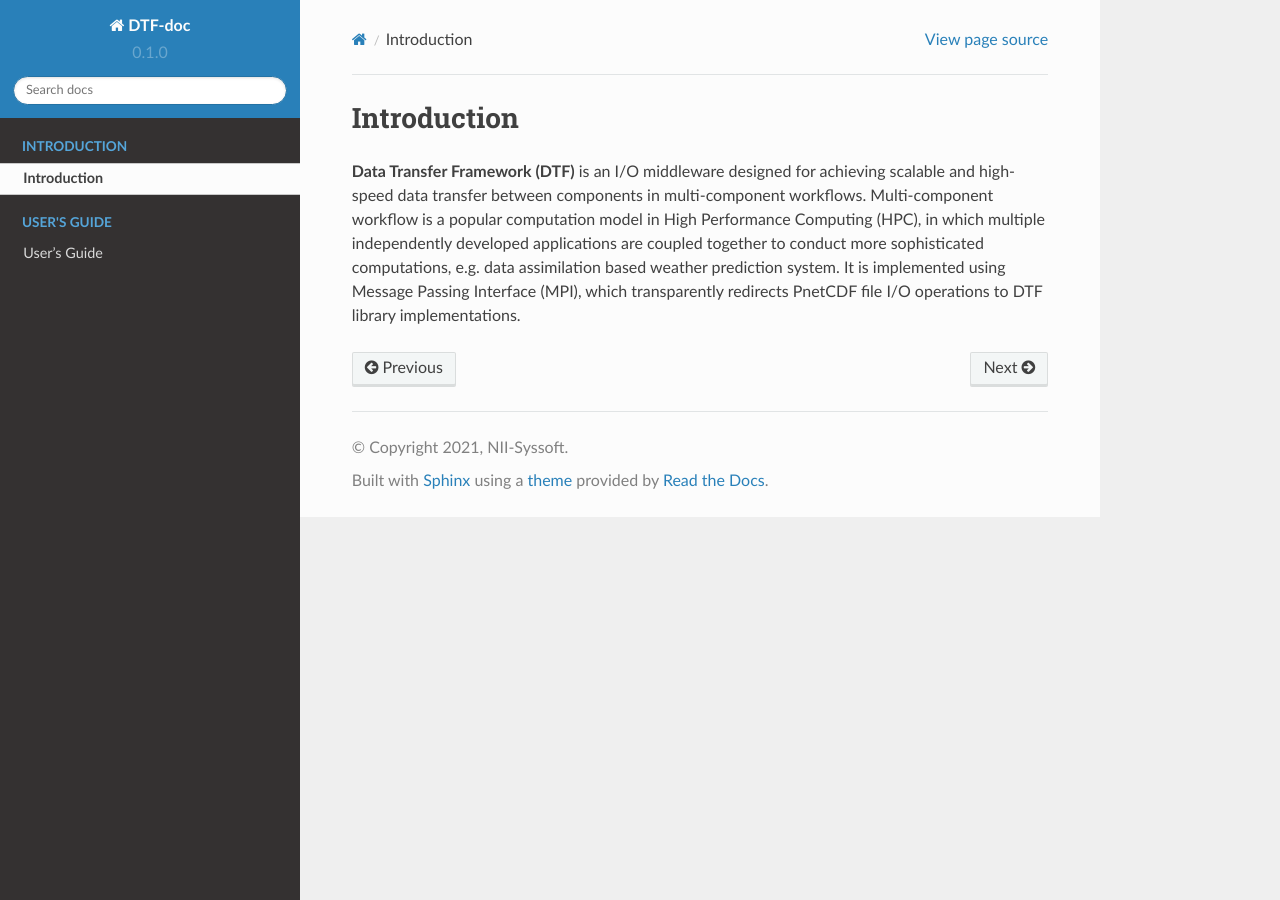
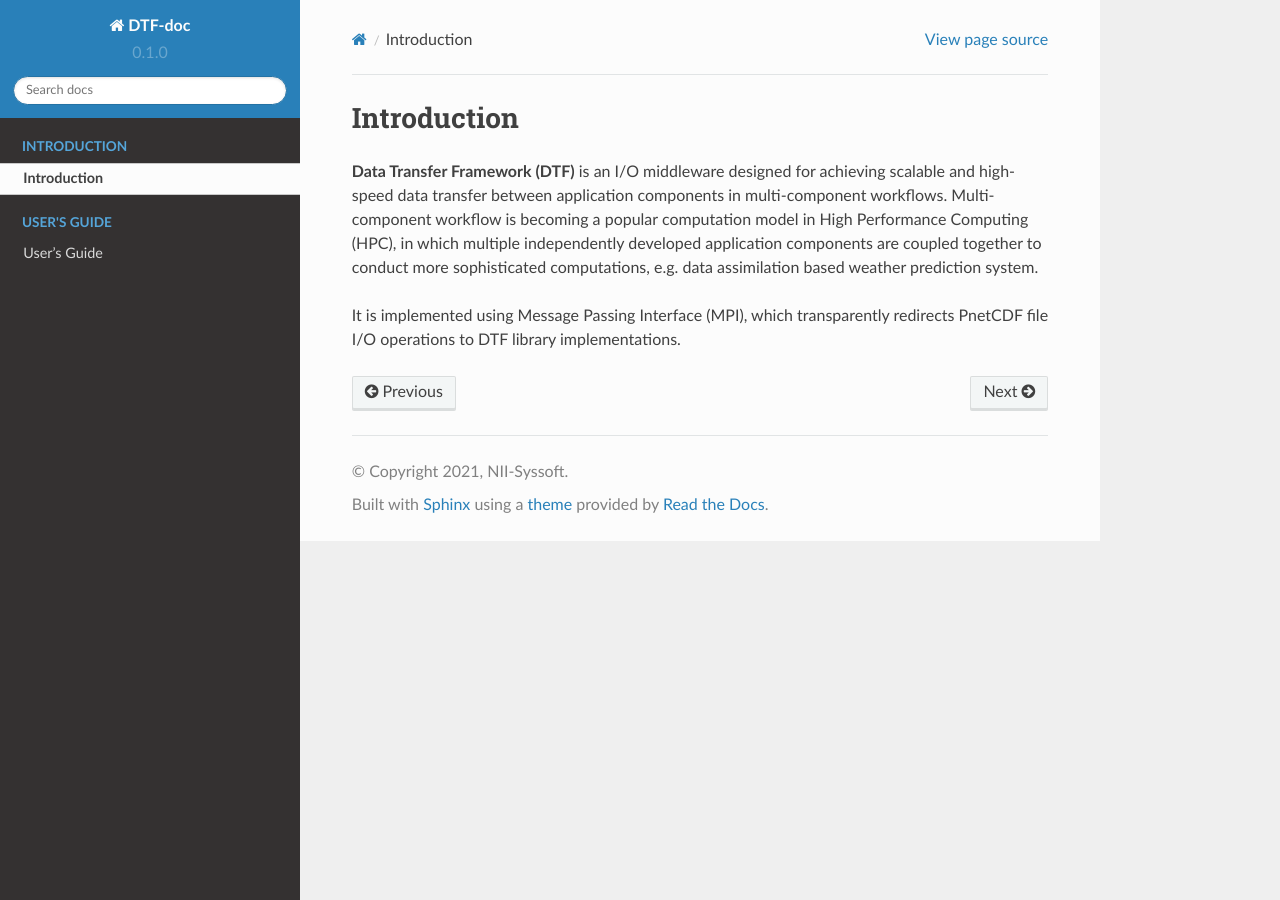
Before and after one commit to yjie2366/dtf-docs, a Sphinx documentation site: the page built from docs/source/intro.rst, in a window 1280 px wide. Built offline with Sphinx 7.4.7 and the Read the Docs theme 2.0.0, drawn with Linux system fonts in a browser that asks for light colours.

Commit message:
Update intro.rst

```diff
--- a/docs/source/intro.rst
+++ b/docs/source/intro.rst
@@ -1,6 +1,7 @@
 Introduction
 ============
 
-**Data Transfer Framework (DTF)** is an I/O middleware designed for achieving scalable and high-speed data transfer between components in multi-component workflows.
-Multi-component workflow is a popular computation model in High Performance Computing (HPC), in which multiple independently developed applications are coupled together to conduct more sophisticated computations, e.g. data assimilation based weather prediction system.
+**Data Transfer Framework (DTF)** is an I/O middleware designed for achieving scalable and high-speed data transfer between application components in multi-component workflows.
+Multi-component workflow is becoming a popular computation model in High Performance Computing (HPC), in which multiple independently developed application components are coupled together to conduct more sophisticated computations, e.g. data assimilation based weather prediction system.
+
 It is implemented using Message Passing Interface (MPI), which transparently redirects PnetCDF file I/O operations to DTF library implementations.
```
